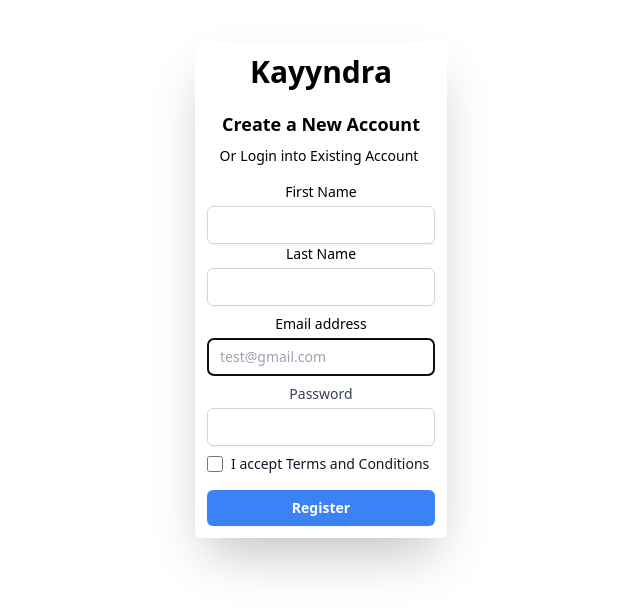
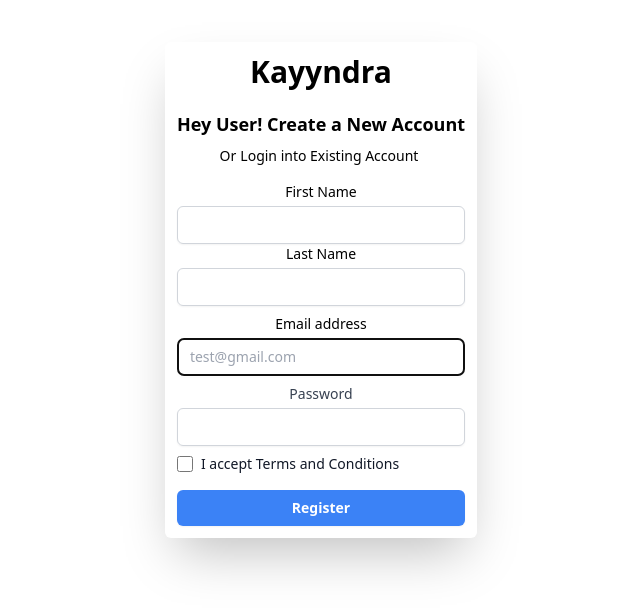
Before and after one commit to Kavita539/pomodro-app, a React (Create React App) app: page /signup in a window 1280 px wide. Shown: the part 110-722 px from the top of the page, without its empty margins (319-959 px from the left). Built offline with nearby package versions, Linux system fonts and the light colour scheme; what miragejs would draw is missing.

Commit message:
refactor: line changed

```diff
--- a/src/pages/authentication/Signup.jsx
+++ b/src/pages/authentication/Signup.jsx
@@ -89,7 +89,7 @@ const Signup = () => {
                     </Link>
 
                     <h2 className="mt-4 text-lg font-semibold text-center leading-9">
-                        Create a New Account
+                        Hey User! Create a New Account
                     </h2>
 
                     <p className="mt-1  text-sm text-center leading-5 max-w">
```
